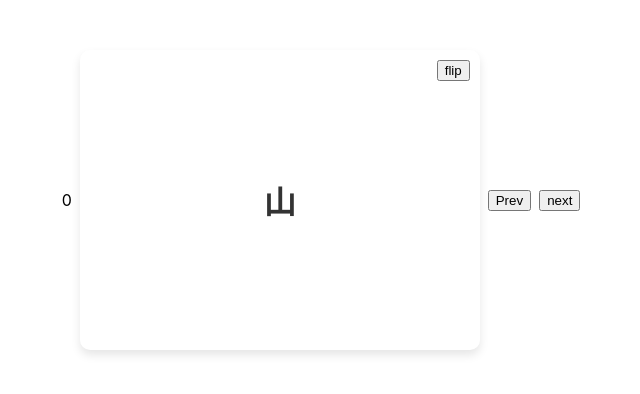
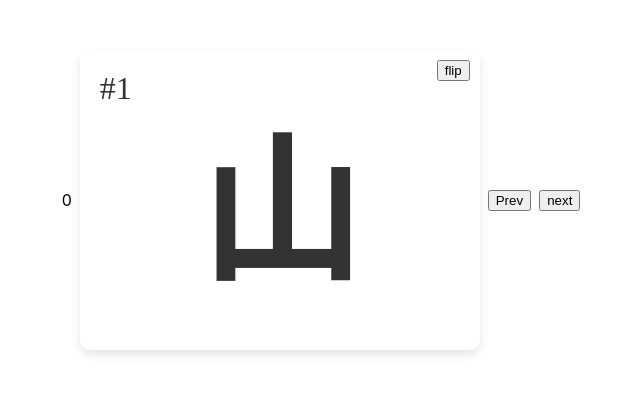
Before and after one commit to calvincchan/sagebooks-500-multiple-choice, a React (Create React App) app: page / in a window 1280 px wide. Shown: the part 110-504 px from the top of the page, without its empty margins (319-959 px from the left). Built offline with nearby package versions, Linux system fonts and the light colour scheme.

Commit message:
chore: add node id on card

```diff
--- a/src/App.tsx
+++ b/src/App.tsx
@@ -33,7 +33,7 @@ function App() {
   return (
     <div className="App">
       <div>{state.pos}</div>
-      <Flashcard frontText={LearningCards[state.pos]?.character} backText={LearningCards[state.pos]?.jyutping} />
+      <Flashcard nodeId={LearningCards[state.pos].nodeId} frontText={LearningCards[state.pos]?.character} backText={LearningCards[state.pos]?.jyutping} />
       <button onClick={()=>dispatch("prev")}>Prev</button>
       <button onClick={()=>dispatch("next")}>next</button>
     </div>
--- a/src/Flashcard.css
+++ b/src/Flashcard.css
@@ -37,6 +37,15 @@
 .flashcard .flashcard-inner .flashcard-front {
   background-color: white;
   color: #333;
+  font-size: 5rem;
+  font-family: "Kaiti TC";
+}
+
+.flashcard .flashcard-inner .flashcard-front .id-tag {
+  position: absolute;
+  top: 20px;
+  left: 20px;
+  font-size: 2rem;
 }
 
 .flashcard .flashcard-inner .flashcard-back {
--- a/src/Flashcard.tsx
+++ b/src/Flashcard.tsx
@@ -1,8 +1,8 @@
 import { useState } from 'react';
 import './Flashcard.css';
 
-function Flashcard(props: {frontText: string, backText?: string}) {
-  const {frontText = "Front", backText = "Back"} = props;
+function Flashcard(props: {frontText: string, backText?: string, nodeId: number}) {
+  const {frontText = "Front", backText = "Back", nodeId = 0} = props;
   const [isFront, setIsFront] = useState(true);
   return (
     <div className="flashcard">
@@ -10,6 +10,7 @@ function Flashcard(props: {frontText: string, backText?: string}) {
         <div className="flashcard-front">
           <button className="control" onClick={()=>{setIsFront(false)}}>flip</button>
           <h1>{frontText}</h1>
+          <div className="id-tag">#{nodeId}</div>
         </div>
         <div className="flashcard-back">
           <button className="control" onClick={()=>{setIsFront(true)}}>close</button>
```
